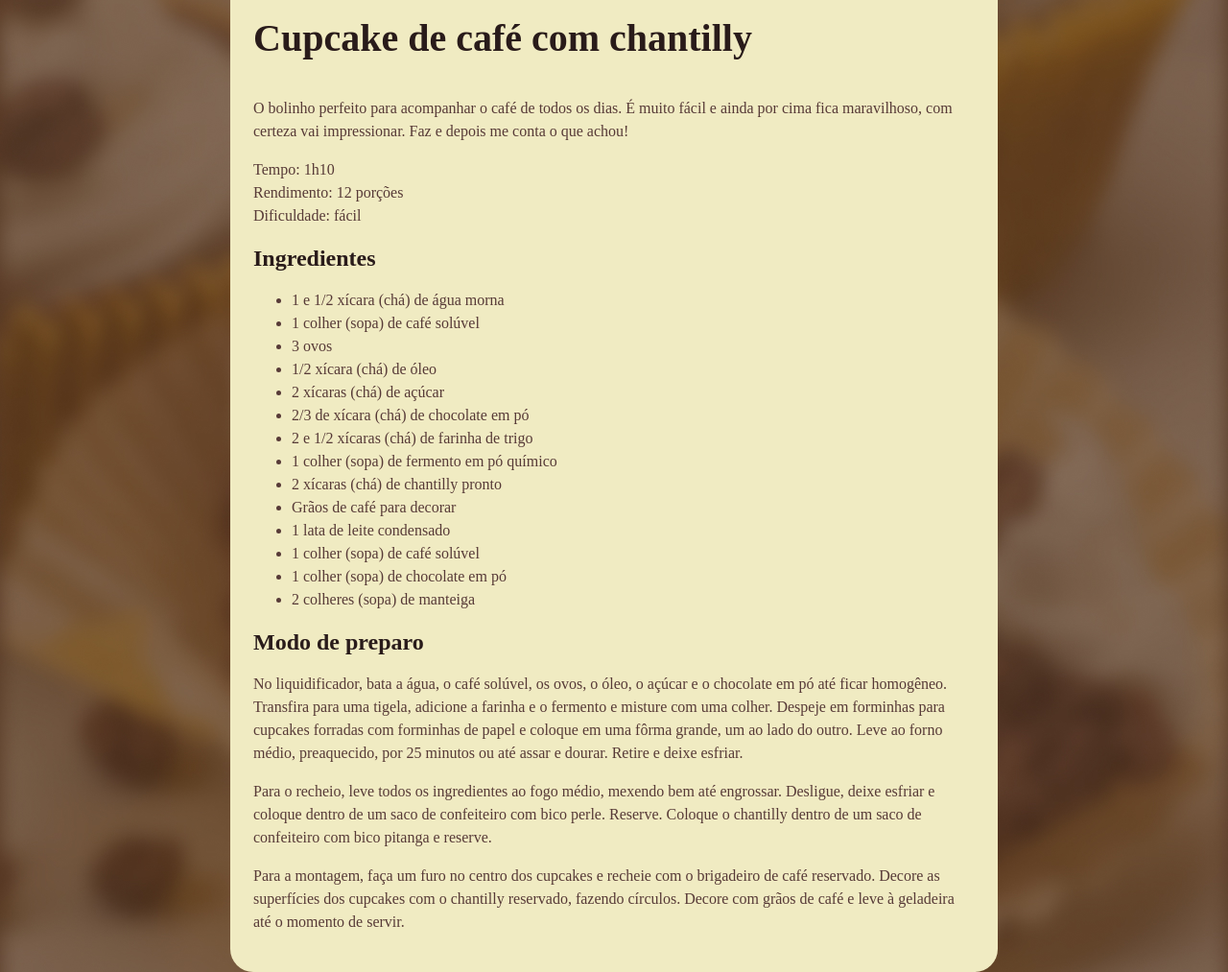
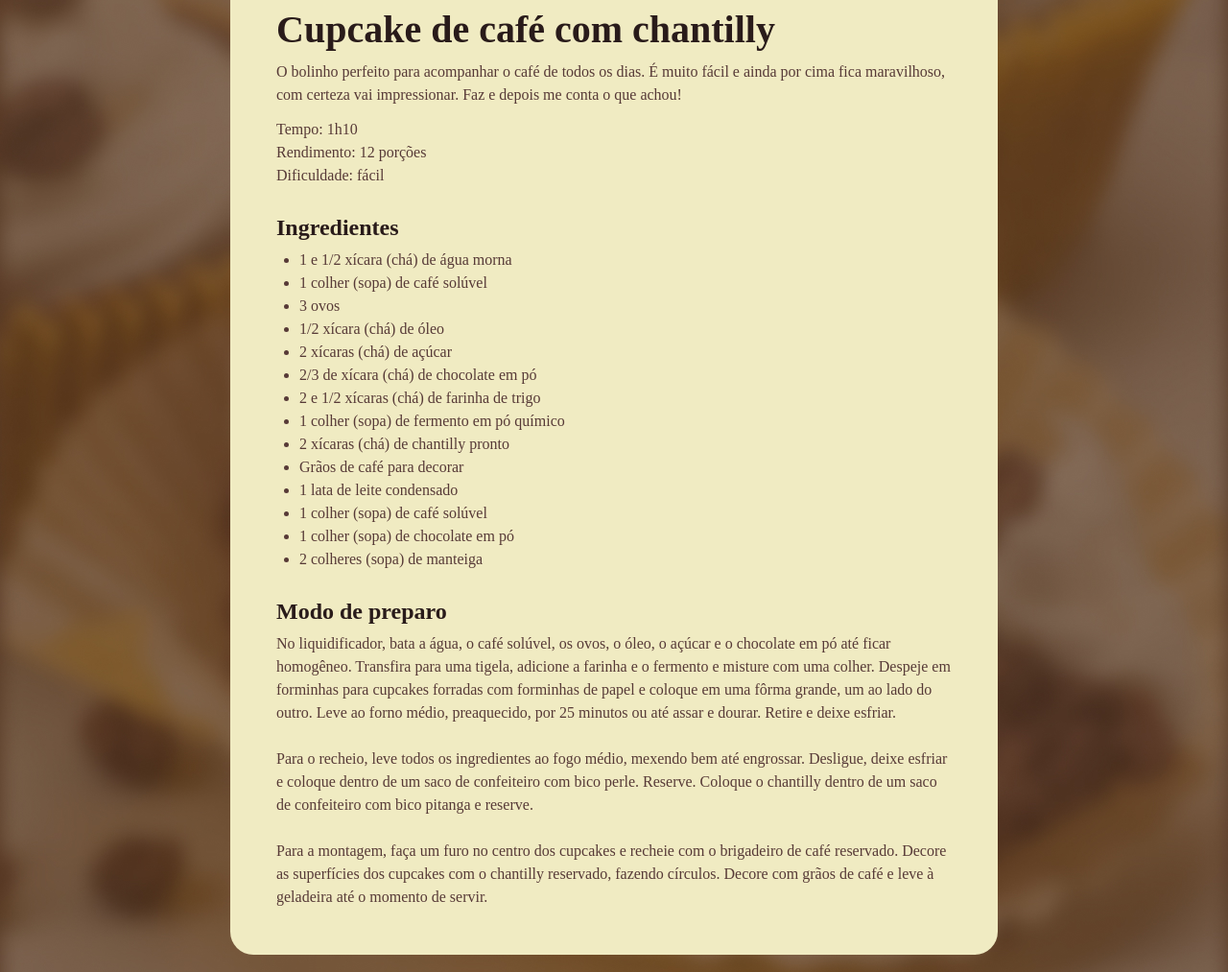
Before and after one commit to joaocarlito/cake_recipes, a plain HTML site: page index.html in a window 1280 px wide. Shown: the part 500-1513 px from the top of the page at 96% size. Drawn offline with Linux system fonts and the light colour scheme; a web font is replaced by a local one.

Commit message:
Formatting spacing

```diff
--- a/index.html
+++ b/index.html
@@ -48,9 +48,9 @@
 
             <section id="preparation">
                 <h2>Modo de preparo</h2>
-                <p>No liquidificador, bata a água, o café solúvel, os ovos, o óleo, o açúcar e o chocolate em pó até ficar homogêneo. Transfira para uma tigela, adicione a farinha e o fermento e misture com uma colher. Despeje em forminhas para cupcakes forradas com forminhas de papel e coloque em uma fôrma grande, um ao lado do outro. Leve ao forno médio, preaquecido, por 25 minutos ou até assar e dourar. Retire e deixe esfriar. </p>
+                <p>No liquidificador, bata a água, o café solúvel, os ovos, o óleo, o açúcar e o chocolate em pó até ficar homogêneo. Transfira para uma tigela, adicione a farinha e o fermento e misture com uma colher. Despeje em forminhas para cupcakes forradas com forminhas de papel e coloque em uma fôrma grande, um ao lado do outro. Leve ao forno médio, preaquecido, por 25 minutos ou até assar e dourar. Retire e deixe esfriar. </p> <br>
 
-                <p>Para o recheio, leve todos os ingredientes ao fogo médio, mexendo bem até engrossar. Desligue, deixe esfriar e coloque dentro de um saco de confeiteiro com bico perle. Reserve. Coloque o chantilly dentro de um saco de confeiteiro com bico pitanga e reserve. </p>
+                <p>Para o recheio, leve todos os ingredientes ao fogo médio, mexendo bem até engrossar. Desligue, deixe esfriar e coloque dentro de um saco de confeiteiro com bico perle. Reserve. Coloque o chantilly dentro de um saco de confeiteiro com bico pitanga e reserve. </p> <br>
 
                 <p>Para a montagem, faça um furo no centro dos cupcakes e recheie com o brigadeiro de café reservado. Decore as superfícies dos cupcakes com o chantilly reservado, fazendo círculos. Decore com grãos de café e leve à geladeira até o momento de servir.</p>
             </section>
--- a/styles/style.css
+++ b/styles/style.css
@@ -1,3 +1,8 @@
+* {
+    margin: 0;
+    padding: 0;
+}
+
 :root {
     font-family: "Alice", serif;
     line-height: 150%;
@@ -22,13 +27,32 @@ img {
     border-radius: 16px;
 }
 
+main {
+    padding: 24px;
+}
+
+section + section {
+    margin-top: 24px;
+}
+
+#about p + p {
+    margin-top: 12px;
+}
+
 h1 {
     line-height: 140%;
     font-size: 40px;
     color: #291B1A;
+    margin-bottom: 4px;
 }
 
 h2 {
     font-size: 24px;
     color: #291B1A;
+    margin-bottom: 4px;
+    line-height: 150%;
 }
+
+ul {
+    padding-left: 24px;
+}
```
